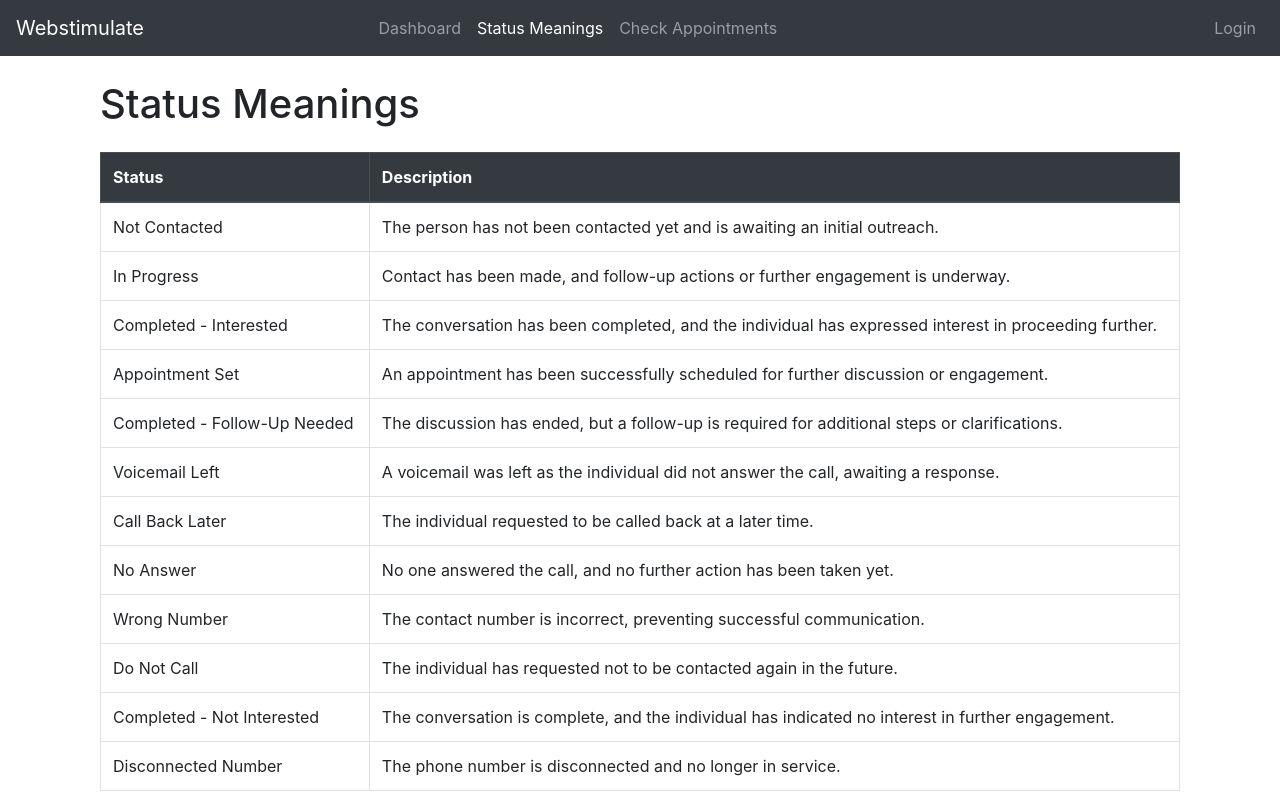
After one commit to Vashuev/Webstimulate, a Django app: page /status_meanings/ in a window 1280 px wide. The commit adds this page. Run offline with Django 5.2, Linux system fonts and the light colour scheme; some libraries are stand-ins or nearby versions.

Commit message:
update the frontend

```diff
--- a/myapp/urls.py
+++ b/myapp/urls.py
@@ -6,9 +6,10 @@ urlpatterns = [
     path('login/', views.custom_login, name='login'),
     path('logout/', auth_views.LogoutView.as_view(), name='logout'),
     path('admin_dashboard/', views.admin_dashboard, name='admin_dashboard'),
-    path('user_dashboard/', views.user_dashboard, name='user_dashboard'),
+    path('', views.user_dashboard, name='user_dashboard'),
     path('user_dashboard/<int:user_id>/', views.user_dashboard, name='user_dashboard'),
     path('entry/update_remarks/<int:entry_id>/', views.update_user_remarks, name='update_user_remarks'),
     path('entry/update_status/<int:entry_id>/', views.update_user_status, name='update_user_status'),
     path('entry/update/<int:pk>/', views.update_entry, name='update_entry'),
+    path('status_meanings/', views.status_meanings, name='status_meanings'),
 ]
--- a/myapp/views.py
+++ b/myapp/views.py
@@ -86,6 +86,8 @@ def user_dashboard(request,  user_id=None):
     if status_filter:
         entries = entries.filter(status=status_filter)
 
+    entries = entries.order_by('id')
+
     paginator = Paginator(entries, 20)  # Show 20 entries per page
     page_number = request.GET.get('page')
     page_obj = paginator.get_page(page_number)
@@ -152,3 +154,7 @@ def update_user_status(request, entry_id):
 
         # Otherwise, redirect to the user dashboard
         return redirect('user_dashboard')
+
+
+def status_meanings(request):
+    return render(request, 'status_meanings.html')
--- /dev/null
+++ b/static/css/custom.css
@@ -0,0 +1,31 @@
+
+
+/* User Dashboard Styles */
+.not_contacted { background-color: #fff59d; } /* Light Yellow */
+.completed_interested { background-color: #c5e1a5; } /* Light Green */
+.completed_not_interested { background-color: #ef9a9a; } /* Light Red */
+.completed_follow_up_needed { background-color: #ffe0b2; } /* Light Orange */
+.voicemail_left { background-color: #fff59d; } /* Light Yellow */
+.wrong_number { background-color: #ef9a9a; } /* Light Red */
+.do_not_call { background-color: #ef9a9a; } /* Light Red */
+.call_back_later { background-color: #fff59d; } /* Light Yellow */
+.no_answer { background-color: #fff59d; } /* Light Yellow */
+.disconnected_number { background-color: #ef9a9a; } /* Light Red */
+.appointment_set { background-color: #c5e1a5; } /* Light Green */
+.in_progress { background-color: #fff59d; } /* Light Yellow */
+.need_to_reassign { background-color: #ffe0b2; } /* Light Orange */
+
+/* Base Template Styles */
+.card-positive { background-color: #c5e1a5; color: black; } /* Light Green */
+.card-neutral { background-color: #fff59d; color: black; } /* Light Yellow */
+.card-negative { background-color: #ef9a9a; color: black; } /* Light Red */
+
+
+/* Additional Custom Styles */
+.pagination .step-links a {
+    margin: 0 5px;
+}
+
+.pagination .current {
+    margin: 0 5px;
+}
--- /dev/null
+++ b/templates/base.html
@@ -0,0 +1,77 @@
+<!-- myapp/templates/myapp/base.html -->
+<!DOCTYPE html>
+<html>
+<head>
+    {% load static %}
+    <meta charset="UTF-8">
+    <meta name="viewport" content="width=device-width, initial-scale=1.0">
+    <title>{% block title %}Admin Dashboard{% endblock %}</title>
+    <!-- Bootstrap CSS (via CDN) -->
+    <link rel="stylesheet" href="https://stackpath.bootstrapcdn.com/bootstrap/4.3.1/css/bootstrap.min.css">
+
+    <!-- FullCalendar CSS (via CDN) -->
+    <link rel="stylesheet" href="https://cdnjs.cloudflare.com/ajax/libs/fullcalendar/3.10.2/fullcalendar.min.css" />
+
+    <!-- Custom CSS (served locally) -->
+    <link rel="stylesheet" href="{% static 'css/custom.css' %}">
+
+    {% block extra_css %}{% endblock %}
+</head>
+<body>
+    <nav class="navbar navbar-expand-lg navbar-dark bg-dark">
+        <a class="navbar-brand" href="https://webstimulate.in/" target="_blank">Webstimulate</a>
+        <button class="navbar-toggler" type="button" data-toggle="collapse" data-target="#navbarNav"
+                aria-controls="navbarNav" aria-expanded="false" aria-label="Toggle navigation">
+          <span class="navbar-toggler-icon"></span>
+        </button>
+        <div class="collapse navbar-collapse" id="navbarNav">
+          <!-- Centered Items -->
+          <ul class="navbar-nav mx-auto">
+            <li class="nav-item {% if request.resolver_match.url_name == 'user_dashboard' %}active{% endif %}">
+              <a class="nav-link" href="{% url 'user_dashboard' %}">Dashboard {% if request.resolver_match.url_name == 'dashboard' %}<span class="sr-only">(current)</span>{% endif %}</a>
+            </li>
+            <li class="nav-item {% if request.resolver_match.url_name == 'status_meanings' %}active{% endif %}">
+              <a class="nav-link" href="{% url 'status_meanings' %}">Status Meanings</a>
+            </li>
+            <li class="nav-item {% if request.resolver_match.url_name == 'user_appointment' %}active{% endif %}">
+              <a class="nav-link" href="{% url 'user_appointment' %}">Check Appointments</a>
+            </li>
+          </ul>
+          <!-- Right Aligned Items -->
+          <ul class="navbar-nav ml-auto">
+            {% if user.is_authenticated %}
+              <li class="nav-item">
+                <form method="POST" action="{% url 'logout' %}" style="display:inline;">
+                    {% csrf_token %}
+                    <button type="submit" class="btn btn-link nav-link" style="padding:0;">Logout</button>
+                </form>
+              </li>
+            {% else %}
+              <li class="nav-item">
+                <a class="nav-link" href="{% url 'login' %}">Login</a>
+              </li>
+            {% endif %}
+          </ul>
+        </div>
+    </nav>
+
+    <div class="container mt-4">
+        {% block content %}
+        <!-- Child templates will inject their content here -->
+        {% endblock %}
+    </div>
+
+    <!-- jQuery (via CDN) -->
+    <script src="https://cdnjs.cloudflare.com/ajax/libs/jquery/3.3.1/jquery.min.js"></script>
+    <!-- Popper.js (via CDN) -->
+    <script src="https://cdnjs.cloudflare.com/ajax/libs/popper.js/1.14.7/umd/popper.min.js"></script>
+    <!-- Bootstrap JS (via CDN) -->
+    <script src="https://stackpath.bootstrapcdn.com/bootstrap/4.3.1/js/bootstrap.min.js"></script>
+    <!-- FullCalendar JS (via CDN) -->
+    <script src="https://cdnjs.cloudflare.com/ajax/libs/moment.js/2.29.1/moment.min.js"></script>
+    <script src="https://cdnjs.cloudflare.com/ajax/libs/fullcalendar/3.10.2/fullcalendar.min.js"></script>
+
+    {% block extra_js %}{% endblock %}
+
+</body>
+</html>
--- /dev/null
+++ b/templates/status_meanings.html
@@ -0,0 +1,65 @@
+{% extends 'base.html' %}
+
+{% block content %}
+<div class="container mt-4">
+    <h1>Status Meanings</h1>
+    <table class="table table-bordered mt-4">
+        <thead class="thead-dark">
+            <tr>
+                <th>Status</th>
+                <th>Description</th>
+            </tr>
+        </thead>
+        <tbody>
+            <tr>
+                <td>Not Contacted</td>
+                <td>The person has not been contacted yet and is awaiting an initial outreach.</td>
+            </tr>
+            <tr>
+                <td>In Progress</td>
+                <td>Contact has been made, and follow-up actions or further engagement is underway.</td>
+            </tr>
+            <tr>
+                <td>Completed - Interested</td>
+                <td>The conversation has been completed, and the individual has expressed interest in proceeding further.</td>
+            </tr>
+            <tr>
+                <td>Appointment Set</td>
+                <td>An appointment has been successfully scheduled for further discussion or engagement.</td>
+            </tr>
+            <tr>
+                <td>Completed - Follow-Up Needed</td>
+                <td>The discussion has ended, but a follow-up is required for additional steps or clarifications.</td>
+            </tr>
+            <tr>
+                <td>Voicemail Left</td>
+                <td>A voicemail was left as the individual did not answer the call, awaiting a response.</td>
+            </tr>
+            <tr>
+                <td>Call Back Later</td>
+                <td>The individual requested to be called back at a later time.</td>
+            </tr>
+            <tr>
+                <td>No Answer</td>
+                <td>No one answered the call, and no further action has been taken yet.</td>
+            </tr>
+            <tr>
+                <td>Wrong Number</td>
+                <td>The contact number is incorrect, preventing successful communication.</td>
+            </tr>
+            <tr>
+                <td>Do Not Call</td>
+                <td>The individual has requested not to be contacted again in the future.</td>
+            </tr>
+            <tr>
+                <td>Completed - Not Interested</td>
+                <td>The conversation is complete, and the individual has indicated no interest in further engagement.</td>
+            </tr>
+            <tr>
+                <td>Disconnected Number</td>
+                <td>The phone number is disconnected and no longer in service.</td>
+            </tr>
+        </tbody>
+    </table>
+</div>
+{% endblock %}
```
Also changed, not shown: core/settings.py (+9 -0 lines), templates/admin_dashboard.html (+11 -12 lines), templates/registration/login.html (+7 -9 lines), templates/update_entry.html (+6 -14 lines), templates/user_appointment.html (+23 -25 lines), templates/user_dashboard.html (+9 -27 lines), token.json (+1 -1 lines).
